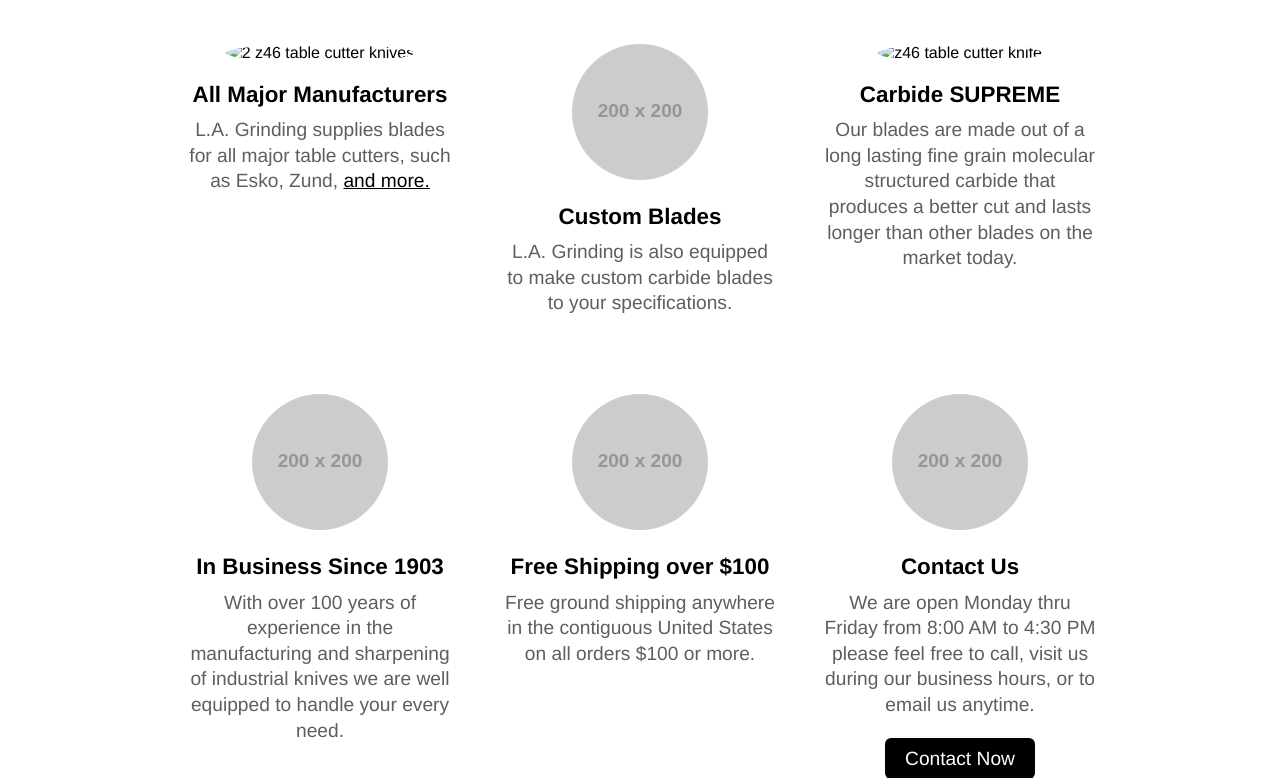
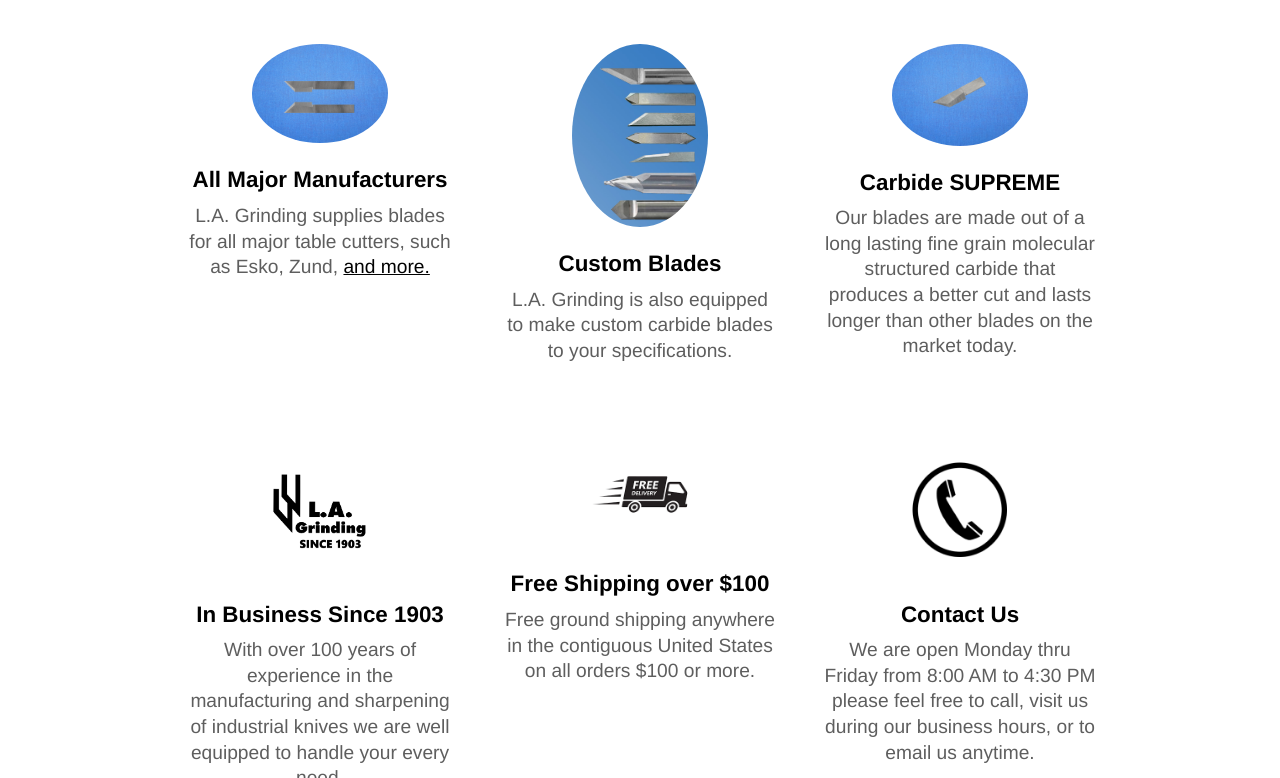
Before and after one commit to Shane5014/lagtc-demo, a plain HTML site: page index.html in a window 1280 px wide. Shown: the part 549-1327 px from the top of the page. Drawn offline with Linux system fonts and the light colour scheme; placeholder pictures from the web are drawn by us.

Commit message:
added homepage image links

```diff
--- a/index.html
+++ b/index.html
@@ -23,32 +23,32 @@
     </section><!--hero img-->
     <main>
       <div>
-        <img class="about-us" src="TC531101.png" alt="2 z46 table cutter knives"/>
+        <img class="about-us" src="images/homepage/TC531101.png" alt="2 z46 table cutter knives"/>
           <h3 class="selling-points h3">All Major Manufacturers</h3>
           <p class="selling-points">L.A. Grinding supplies blades for all major table cutters, such as Esko, Zund, <a href="gallery.html">and more.</a></p>
       </div>
       <div>
-        <img class="about-us" src="https://via.placeholder.com/200" alt="placeholder"/>
+        <img class="about-us" src="images/homepage/Untitled-1.png" alt="several table cutter blades"/>
           <h3 class="selling-points h3">Custom Blades</h3>
           <p class="selling-points">L.A. Grinding is also equipped to make custom carbide blades to your specifications.</p>
       </div>
       <div>
-        <img class="about-us" src="TC531120.png" alt="z46 table cutter knife"/>
+        <img class="about-us" src="images/homepage/TC531120.png" alt="z46 table cutter knife"/>
           <h3 class="selling-points h3">Carbide SUPREME</h3>
           <p class="selling-points">Our blades are made out of a long lasting fine grain molecular structured carbide that produces a better cut and lasts longer than other blades on the market today.</p>
       </div>
       <div>
-        <img class="about-us" src="https://via.placeholder.com/200" alt="placeholder"/>
+        <img class="about-us" src="images/homepage/LAGLogo-350PPI-1903.png" alt="LA Grinding Logo"/>
           <h3 class="selling-points h3">In Business Since 1903</h3>
           <p class="selling-points">With over 100 years of experience in the manufacturing and sharpening of industrial knives we are well equipped to handle your every need.</p>
       </div>
       <div>
-        <img class="about-us" src="https://via.placeholder.com/200" alt="placeholder"/>
+        <img class="about-us" src="images/homepage/truck2.png" alt="truck labeled 'free delivery' clipart"/>
           <h3 class="selling-points h3">Free Shipping over $100</h3>
           <p class="selling-points">Free ground shipping anywhere in the contiguous United States on all orders $100 or more.</p>
       </div>
       <div>
-        <img class="about-us" src="https://via.placeholder.com/200" alt="placeholder"/>
+        <img class="about-us" src="images/homepage/phone1.png" alt="phone clipart"/>
           <h3 class="selling-points h3">Contact Us</h3>
           <p class="selling-points last-item">We are open Monday thru Friday from 8:00 AM to 4:30 PM please feel free to call, visit us during our business hours, or to email us anytime.</p>
         <a class="contact-button" href="contact.html">Contact Now</a>
```
